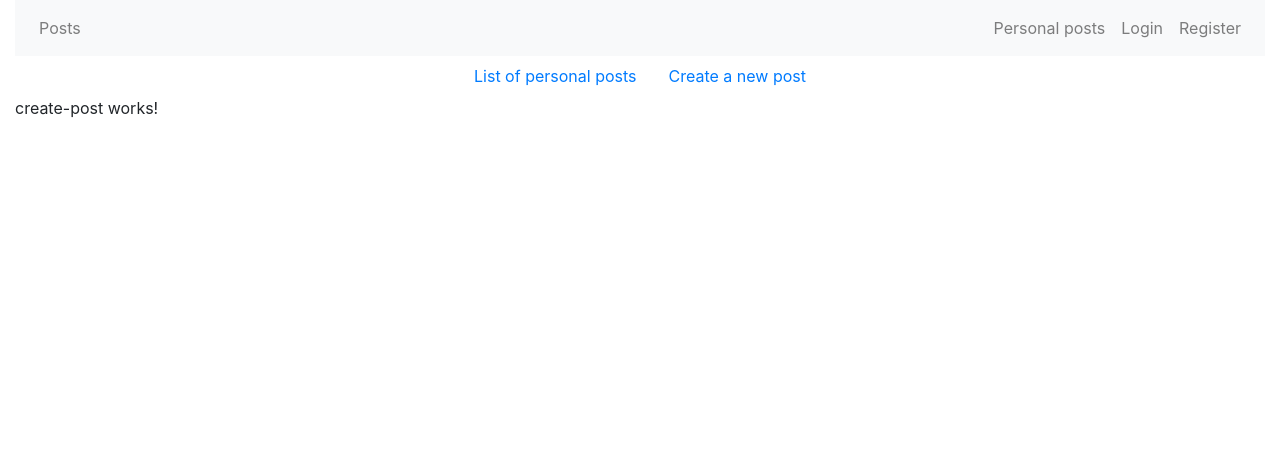
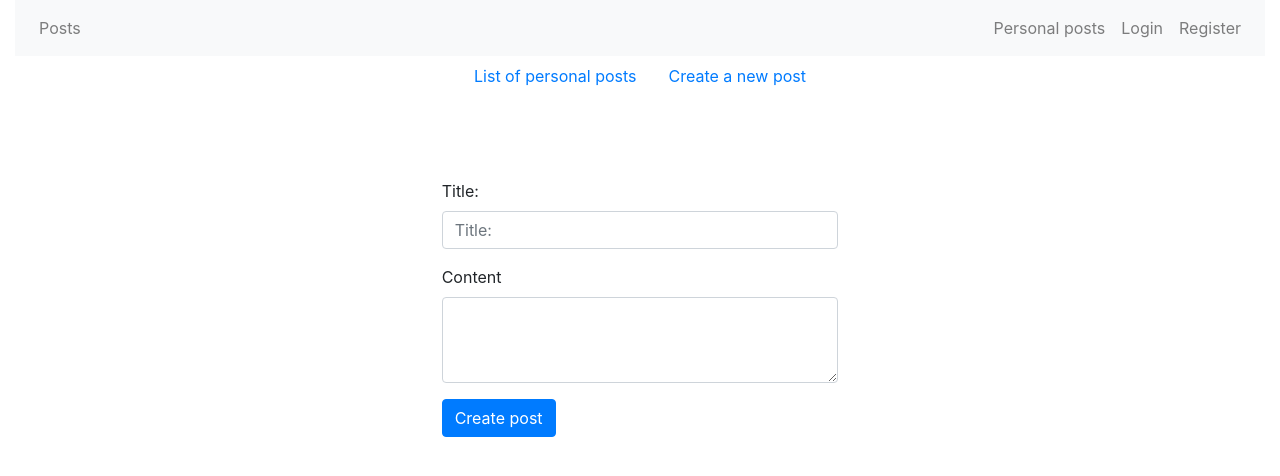
Before and after one commit to dmarkov00/blog_client, an Angular app: page /personal-posts/create in a window 1280 px wide. Shown: the top 476 px of the page. Built offline with nearby package versions, Linux system fonts and the light colour scheme.

Commit message:
setup of create post html

```diff
--- a/src/app/components/personal-posts/create-post/create-post.component.html
+++ b/src/app/components/personal-posts/create-post/create-post.component.html
@@ -1,3 +1,16 @@
-<p>
-  create-post works!
-</p>
+<div class="row justify-content-md-center">
+  <div class="col-md-4 marg">
+    <form (ngSubmit)="createPost(title.value,content.value)">
+      <div class="form-group">
+        <label for="exampleFormControlInput1">Title:</label>
+        <input type="email" class="form-control" id="exampleFormControlInput1" placeholder="Title:" #title>
+      </div>
+
+      <div class="form-group">
+        <label for="exampleFormControlTextarea1">Content</label>
+        <textarea class="form-control" id="exampleFormControlTextarea1" rows="3" #content ></textarea>
+      </div>
+      <button type="submit" class="btn btn-primary mb-2">Create post</button>
+    </form>
+  </div>
+</div>
```
